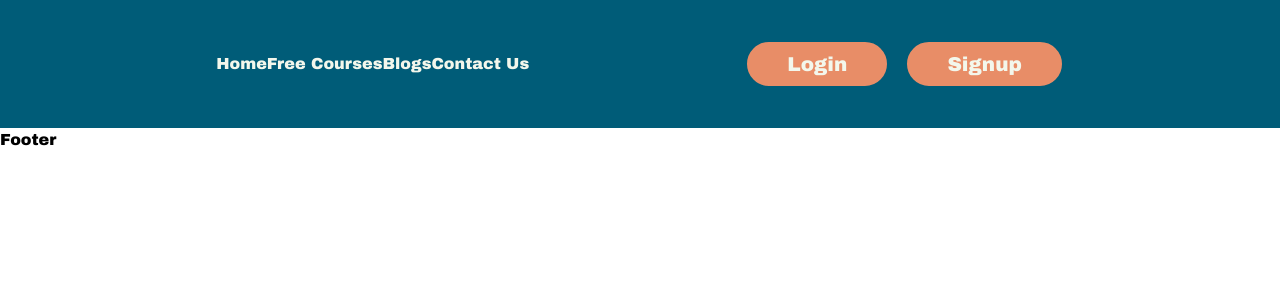
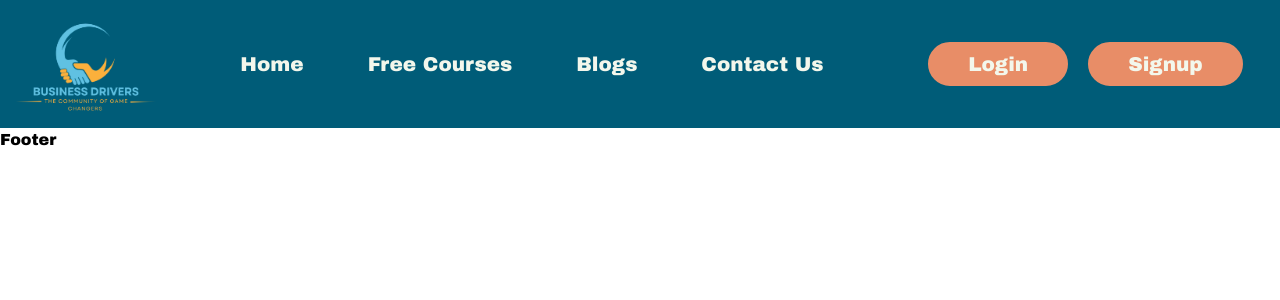
Before and after one commit to hafizasad419/business-drivers-app, a React (Vite) app in the folder frontend/: page / in a window 1280 px wide. Shown: the top 300 px of the page. Built offline with nearby package versions, Linux system fonts and the light colour scheme.

Commit message:
setup navbar

```diff
--- a/frontend/src/Components/Navbar/Navbar.jsx
+++ b/frontend/src/Components/Navbar/Navbar.jsx
@@ -31,16 +31,22 @@ function Navbar() {
 
 
     return (
-        <nav className='flex justify-evenly bg-darkBlue text-white
-         py-6 md:min-h-[16vh] items-center'>
+        <nav className='flex justify-around bg-darkBlue text-white
+         py-6 md:py-2 md:min-h-[16vh] items-center'>
 
-
+            <div className="logo w-[18vw] md:w-[8vw] p-0 m-0">
+                <NavLink to="/">
+                    <img className='w-full scale-150' src={mainLogo} alt="" />
+                </NavLink>
+            </div>
 
 
             {/* Middle of Navbar on desktop */}
             <ul className='hidden md:flex justify-evenly'>
                 {navbarItems.map((navItem) => (
-                    <li key={navItem.id}>
+                    <li
+                    className='mx-8 text-xl'
+                    key={navItem.id}>
                         <NavLink to={navItem.route}>
                             {navItem.title}
                         </NavLink>
```
